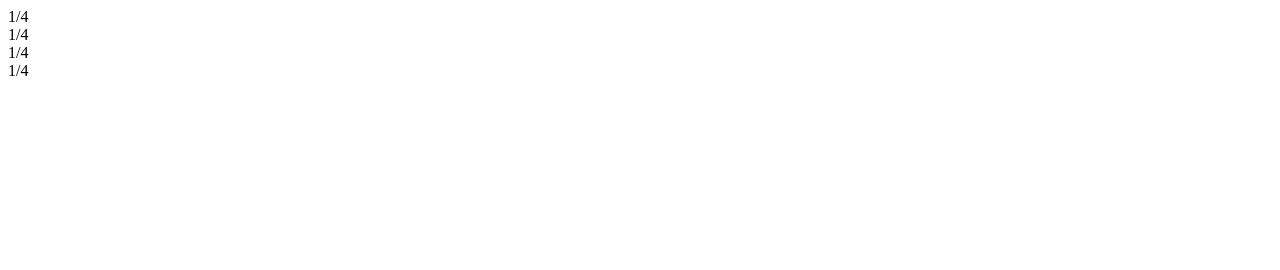
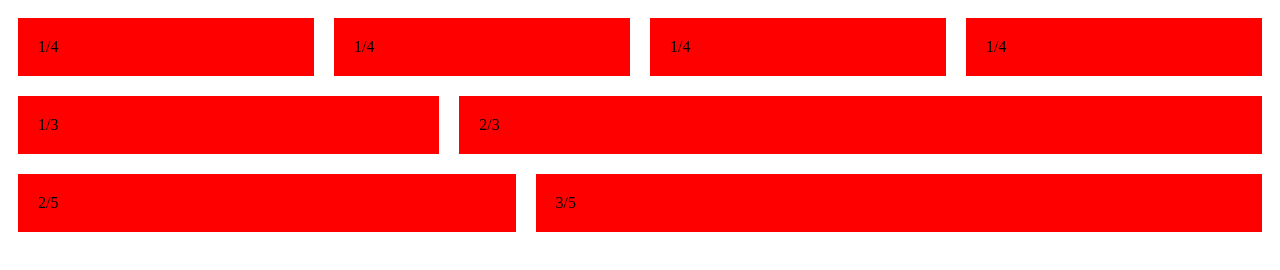
Before and after one commit to dcatp408/W1D3, a plain HTML site: page flexColums7.21/index.html in a window 1280 px wide. Drawn offline with Linux system fonts and the light colour scheme.

Commit message:
third upload

```diff
--- a/flexColums7.21/index.html
+++ b/flexColums7.21/index.html
@@ -4,6 +4,7 @@
 <head>
     <meta charset="UTF-8">
     <meta name="viewport" content="width=device-width, initial-scale=1.0">
+    <link rel="stylesheet" type="text/css" href="style.css">
     <title>Flex Cloums</title>
 </head>
 
@@ -14,6 +15,14 @@
         <div class="col">1/4</div>
         <div class="col">1/4</div>
     </div>
+    <div class="row">
+        <div class="col">1/3</div>
+        <div class="col-2">2/3</div>
+    </div>
+    <div class="row">
+        <div class="col-2">2/5</div>
+        <div class="col-3">3/5</div>
+    </div>
 </body>
 
 </html>
--- a/flexColums7.21/style.css
+++ b/flexColums7.21/style.css
@@ -0,0 +1,21 @@
+.row {
+    display: flex;
+}
+.col {
+    flex: 1;
+    padding: 20px;
+    margin: 10px;
+    background-color: red;
+}
+.col-2 {
+    flex: 2;
+    padding: 20px;
+    margin: 10px;
+    background-color: red;
+}
+.col-3 {
+    flex: 3;
+    padding: 20px;
+    margin: 10px;
+    background-color: red;
+}
```
